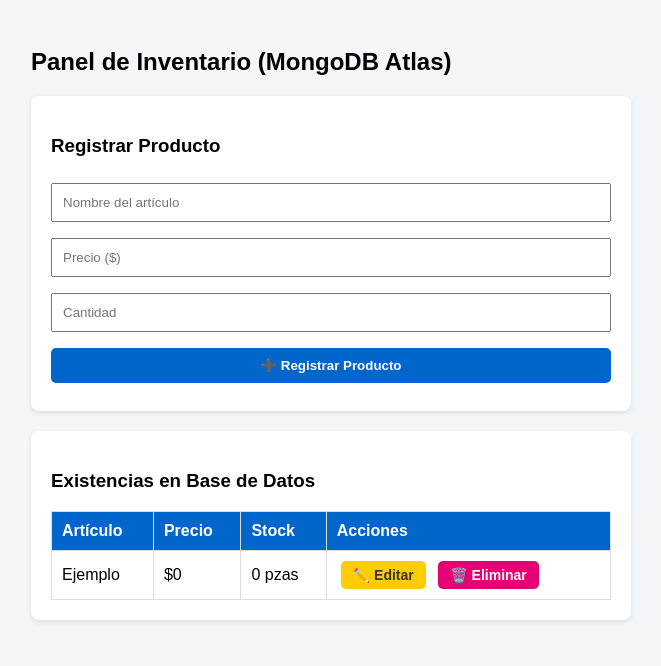
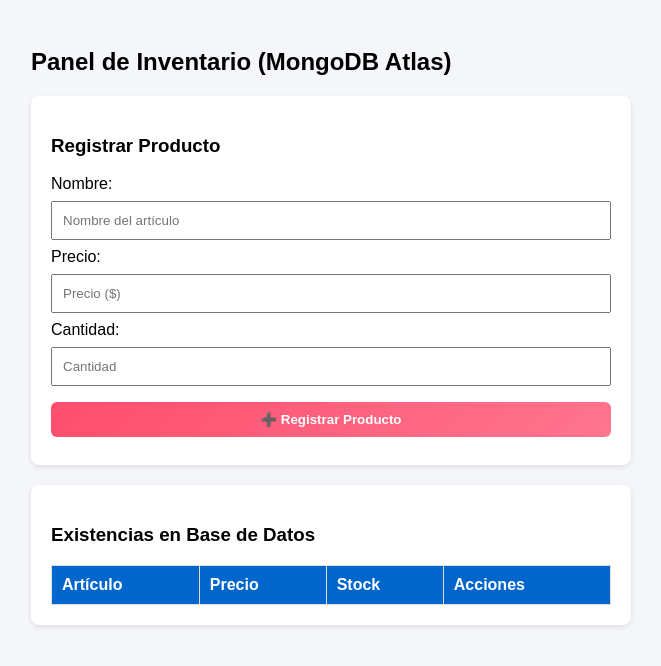
Before and after one commit to alssanchezvega12-jpg/inventario-frontend, a plain HTML site: page index.html in a window 1280 px wide. Shown: the whole page, without its empty margins (309-970 px from the left). Drawn offline with Linux system fonts and the light colour scheme; no server answers.

Commit message:
Actualización de frontend CRUD

```diff
--- a/index.html
+++ b/index.html
@@ -13,10 +13,16 @@
     <div class="card">
       <h3>Registrar Producto</h3>
       <form id="formProducto">
+        <label for="nombre">Nombre:</label>
         <input type="text" id="nombre" placeholder="Nombre del artículo" required>
+
+        <label for="precio">Precio:</label>
         <input type="number" id="precio" placeholder="Precio ($)" required>
+
+        <label for="existencia">Cantidad:</label>
         <input type="number" id="existencia" placeholder="Cantidad" required>
-        <button type="submit">➕ Registrar Producto</button>
+
+        <button type="submit" class="btnCrear">➕ Registrar Producto</button>
       </form>
     </div>
 
@@ -31,18 +37,7 @@
             <th>Acciones</th>
           </tr>
         </thead>
-        <tbody id="tabla">
-          <!-- Ejemplo fijo para que se vean los botones -->
-          <tr>
-            <td>Ejemplo</td>
-            <td>$0</td>
-            <td>0 pzas</td>
-            <td>
-              <button disabled>✏️ Editar</button>
-              <button disabled>🗑️ Eliminar</button>
-            </td>
-          </tr>
-        </tbody>
+        <tbody id="tabla"></tbody>
       </table>
     </div>
   </div>
--- a/style.css
+++ b/style.css
@@ -24,20 +24,6 @@
   box-sizing: border-box;
 }
 
-button {
-  background: #0066cc;
-  color: white;
-  border: none;
-  cursor: pointer;
-  font-weight: bold;
-  border-radius: 5px;
-  transition: background 0.3s ease;
-}
-
-button:hover {
-  background: #004c99;
-}
-
 table {
   width: 100%;
   border-collapse: collapse;
@@ -55,6 +41,45 @@
   color: white;
 }
 
+/* Botón base */
+button {
+  border: none;
+  border-radius: 6px;
+  cursor: pointer;
+  font-weight: bold;
+  transition: transform 0.2s, background 0.3s;
+}
+
+/* Botón Crear */
+.btnCrear {
+  background: linear-gradient(135deg, #ff4d6d, #ff758f);
+  color: white;
+}
+.btnCrear:hover {
+  background: linear-gradient(135deg, #e63946, #ff4d6d);
+  transform: scale(1.05);
+}
+
+/* Botón Editar */
+.btnEditar {
+  background: #f4a261;
+  color: white;
+}
+.btnEditar:hover {
+  background: #e76f51;
+  transform: scale(1.05);
+}
+
+/* Botón Eliminar */
+.btnEliminar {
+  background: #e63946;
+  color: white;
+}
+.btnEliminar:hover {
+  background: #d62828;
+  transform: scale(1.05);
+}
+
 /* Botones dentro de la tabla */
 td button {
   width: auto;
@@ -62,21 +87,3 @@
   margin: 0 4px;
   font-size: 14px;
 }
-
-td button:first-child {
-  background-color: #ffcc00; /* Editar */
-  color: #333;
-}
-
-td button:first-child:hover {
-  background-color: #e6b800;
-}
-
-td button:last-child {
-  background-color: #e60073; /* Eliminar */
-  color: white;
-}
-
-td button:last-child:hover {
-  background-color: #cc005f;
-}
```
